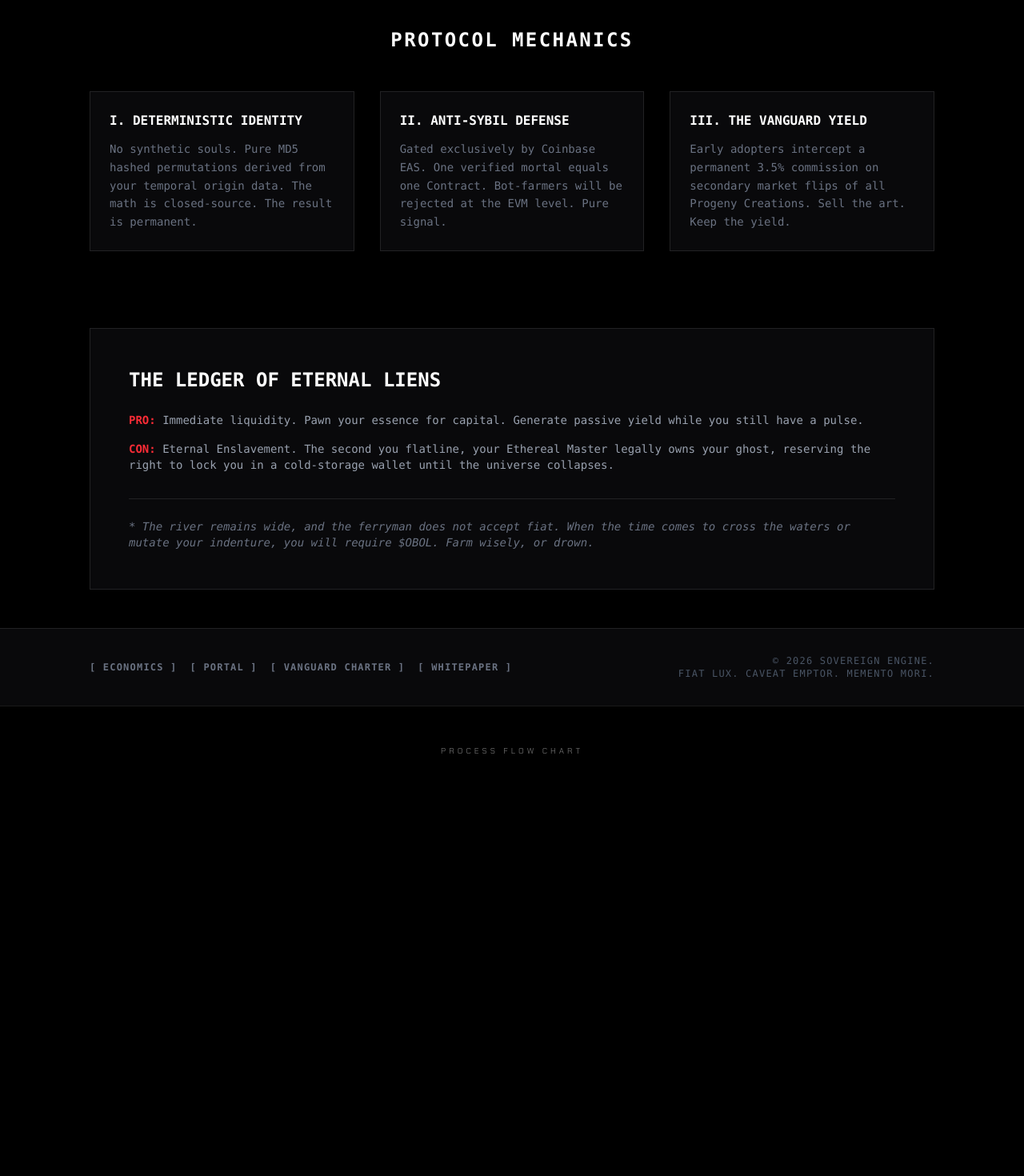
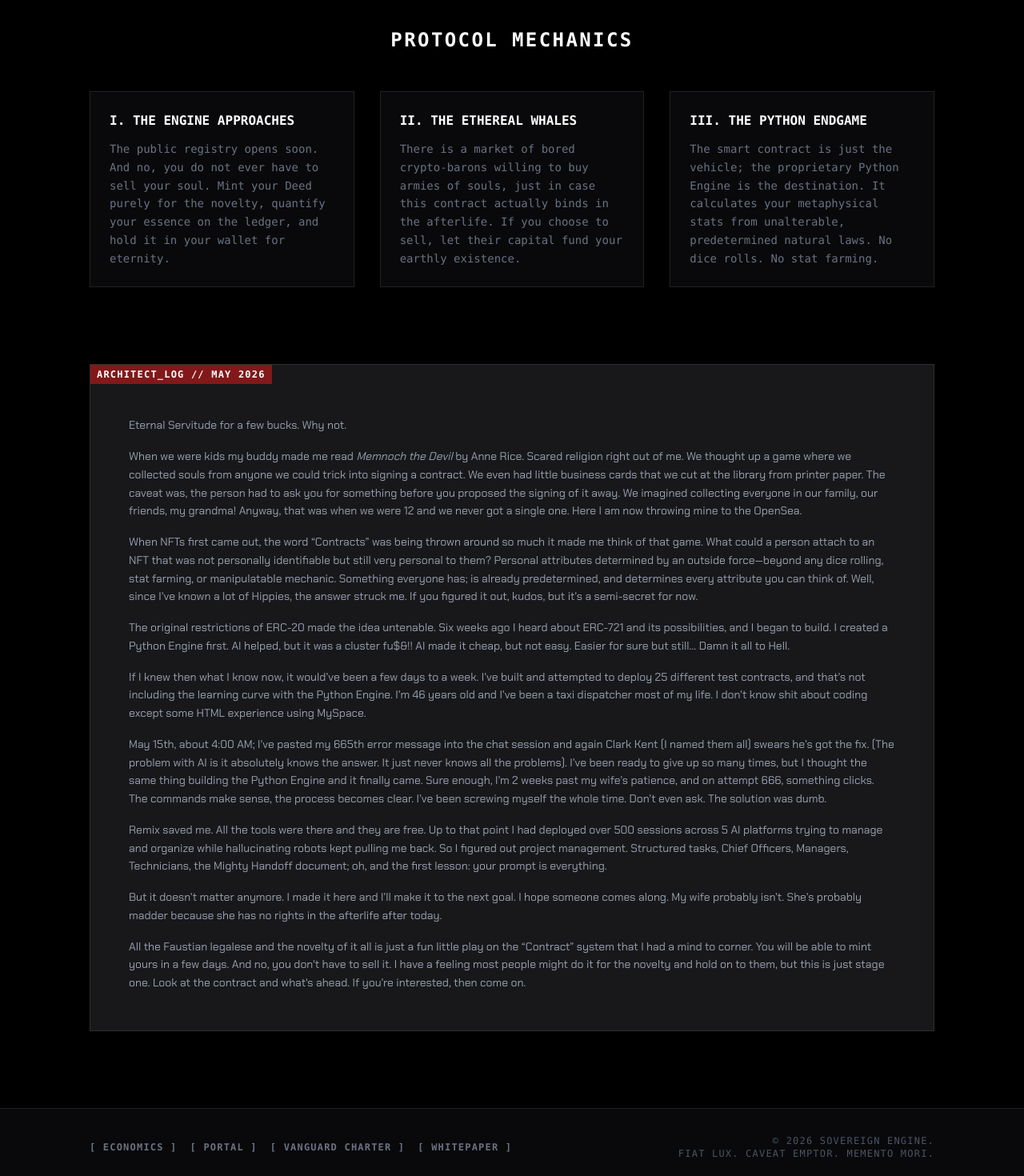
Before and after one commit to 477heat/sovereign-portal, a Next.js app: page / in a window 1280 px wide. Shown: the part 880-2350 px from the top of the page at 80% size. Before the commit the page ends 1874 px from the top, so only its background shows below. Built offline with nearby package versions, Linux system fonts and the light colour scheme.

Commit message:
Manifesto Added to landing page.

```diff
--- a/app/page.tsx
+++ b/app/page.tsx
@@ -82,45 +82,65 @@ export default function PreRegistryPortal() {
           </div>
         </section>
 
-        {/* SECTION 3: PROTOCOL PROSPECTUS */}
+        {/* SECTION 3: PROTOCOL PROSPECTUS (UPDATED BLOCKS) */}
         <section className="border-t border-gray-800 pt-16">
           <h2 className="text-2xl font-bold text-center text-white uppercase tracking-widest mb-12">
             Protocol Mechanics
           </h2>
           <div className="grid grid-cols-1 md:grid-cols-3 gap-8">
             <div className="border border-gray-800 p-6 bg-zinc-950 hover:border-gray-500 transition-colors">
-              <h3 className="text-white font-bold mb-3 uppercase">I. Deterministic Identity</h3>
+              <h3 className="text-white font-bold mb-3 uppercase">I. The Engine Approaches</h3>
               <p className="text-gray-500 text-sm leading-relaxed">
-                No synthetic souls. Pure MD5 hashed permutations derived from your temporal origin data. The math is closed-source. The result is permanent.
+                The public registry opens soon. And no, you do not ever have to sell your soul. Mint your Deed purely for the novelty, quantify your essence on the ledger, and hold it in your wallet for eternity.
               </p>
             </div>
             <div className="border border-gray-800 p-6 bg-zinc-950 hover:border-gray-500 transition-colors">
-              <h3 className="text-white font-bold mb-3 uppercase">II. Anti-Sybil Defense</h3>
+              <h3 className="text-white font-bold mb-3 uppercase">II. The Ethereal Whales</h3>
               <p className="text-gray-500 text-sm leading-relaxed">
-                Gated exclusively by Coinbase EAS. One verified mortal equals one Contract. Bot-farmers will be rejected at the EVM level. Pure signal.
+                There is a market of bored crypto-barons willing to buy armies of souls, just in case this contract actually binds in the afterlife. If you choose to sell, let their capital fund your earthly existence.
               </p>
             </div>
             <div className="border border-gray-800 p-6 bg-zinc-950 hover:border-gray-500 transition-colors">
-              <h3 className="text-white font-bold mb-3 uppercase">III. The Vanguard Yield</h3>
+              <h3 className="text-white font-bold mb-3 uppercase">III. The Python Endgame</h3>
               <p className="text-gray-500 text-sm leading-relaxed">
-                Early adopters intercept a permanent 3.5% commission on secondary market flips of all Progeny Creations. Sell the art. Keep the yield.
+                The smart contract is just the vehicle; the proprietary Python Engine is the destination. It calculates your metaphysical stats from unalterable, predetermined natural laws. No dice rolls. No stat farming.
               </p>
             </div>
           </div>
         </section>
 
-        {/* SECTION 4: THE LEDGER OF ETERNAL LIENS */}
-        <section className="border border-gray-800 p-8 md:p-12 bg-zinc-950 relative overflow-hidden">
-          <h2 className="text-2xl font-bold text-white uppercase mb-6 relative z-10">The Ledger of Eternal Liens</h2>
-          <div className="space-y-4 text-sm text-gray-400 relative z-10">
+        {/* SECTION 4: THE DEV MANIFESTO (NEW) */}
+        <section className="border border-gray-800 bg-zinc-900 p-6 md:p-12 relative shadow-2xl">
+          <div className="absolute top-0 left-0 bg-red-900 text-white text-xs px-2 py-1 uppercase tracking-widest font-bold">
+            ARCHITECT_LOG // MAY 2026
+          </div>
+          <div className="mt-4 space-y-4 text-gray-400 text-sm leading-relaxed font-sans">
             <p>
-              <strong className="text-red-500">PRO:</strong> Immediate liquidity. Pawn your essence for capital. Generate passive yield while you still have a pulse.
+              Eternal Servitude for a few bucks. Why not.
             </p>
             <p>
-              <strong className="text-red-500">CON:</strong> Eternal Enslavement. The second you flatline, your Ethereal Master legally owns your ghost, reserving the right to lock you in a cold-storage wallet until the universe collapses.
+              When we were kids my buddy made me read <em>Memnoch the Devil</em> by Anne Rice. Scared religion right out of me. We thought up a game where we collected souls from anyone we could trick into signing a contract. We even had little business cards that we cut at the library from printer paper. The caveat was, the person had to ask you for something before you proposed the signing of it away. We imagined collecting everyone in our family, our friends, my grandma! Anyway, that was when we were 12 and we never got a single one. Here I am now throwing mine to the OpenSea.
             </p>
-            <p className="mt-8 pt-6 border-t border-gray-800 text-gray-500 italic">
-              * The river remains wide, and the ferryman does not accept fiat. When the time comes to cross the waters or mutate your indenture, you will require $OBOL. Farm wisely, or drown.
+            <p>
+              When NFTs first came out, the word “Contracts” was being thrown around so much it made me think of that game. What could a person attach to an NFT that was not personally identifiable but still very personal to them? Personal attributes determined by an outside force—beyond any dice rolling, stat farming, or manipulatable mechanic. Something everyone has; is already predetermined, and determines every attribute you can think of. Well, since I’ve known a lot of Hippies, the answer struck me. If you figured it out, kudos, but it’s a semi-secret for now.
+            </p>
+            <p>
+              The original restrictions of ERC-20 made the idea untenable. Six weeks ago I heard about ERC-721 and its possibilities, and I began to build. I created a Python Engine first. AI helped, but it was a cluster fu&#36;&amp;!! AI made it cheap, but not easy. Easier for sure but still… Damn it all to Hell.
+            </p>
+            <p>
+              If I knew then what I know now, it would’ve been a few days to a week. I’ve built and attempted to deploy 25 different test contracts, and that’s not including the learning curve with the Python Engine. I’m 46 years old and I’ve been a taxi dispatcher most of my life. I don’t know shit about coding except some HTML experience using MySpace.
+            </p>
+            <p>
+              May 15th, about 4:00 AM; I’ve pasted my 665th error message into the chat session and again Clark Kent (I named them all) swears he’s got the fix. (The problem with AI is it absolutely knows the answer. It just never knows all the problems). I’ve been ready to give up so many times, but I thought the same thing building the Python Engine and it finally came. Sure enough, I’m 2 weeks past my wife’s patience, and on attempt 666, something clicks. The commands make sense, the process becomes clear. I’ve been screwing myself the whole time. Don’t even ask. The solution was dumb.
+            </p>
+            <p>
+              Remix saved me. All the tools were there and they are free. Up to that point I had deployed over 500 sessions across 5 AI platforms trying to manage and organize while hallucinating robots kept pulling me back. So I figured out project management. Structured tasks, Chief Officers, Managers, Technicians, the Mighty Handoff document; oh, and the first lesson: your prompt is everything.
+            </p>
+            <p>
+              But it doesn’t matter anymore. I made it here and I’ll make it to the next goal. I hope someone comes along. My wife probably isn’t. She’s probably madder because she has no rights in the afterlife after today.
+            </p>
+            <p>
+              All the Faustian legalese and the novelty of it all is just a fun little play on the “Contract” system that I had a mind to corner. You will be able to mint yours in a few days. And no, you don't have to sell it. I have a feeling most people might do it for the novelty and hold on to them, but this is just stage one. Look at the contract and what's ahead. If you’re interested, then come on.
             </p>
           </div>
         </section>
@@ -128,7 +148,7 @@ export default function PreRegistryPortal() {
       </main>
 
       {/* FOOTER WITH INTERNAL LINKS */}
-      <footer className="border-t border-gray-800 bg-zinc-950 py-8">
+      <footer className="border-t border-gray-800 bg-zinc-950 py-8 mt-12">
         <div className="max-w-6xl mx-auto px-6 md:px-12 flex flex-col md:flex-row justify-between items-center gap-6">
           <div className="flex flex-wrap justify-center md:justify-start gap-4 text-xs font-bold text-gray-500 tracking-widest">
             <Link href="/Economics" className="hover:text-white transition-colors">[ ECONOMICS ]</Link>
```
